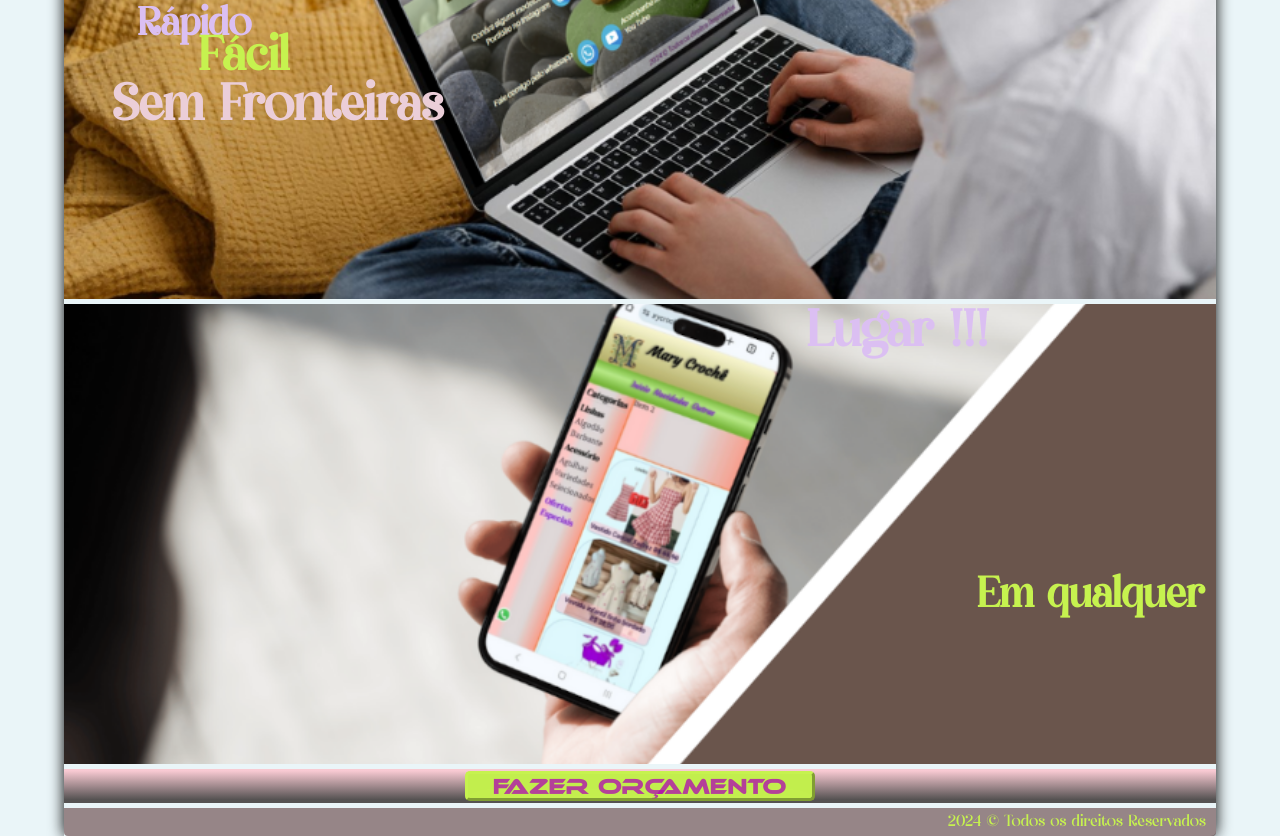
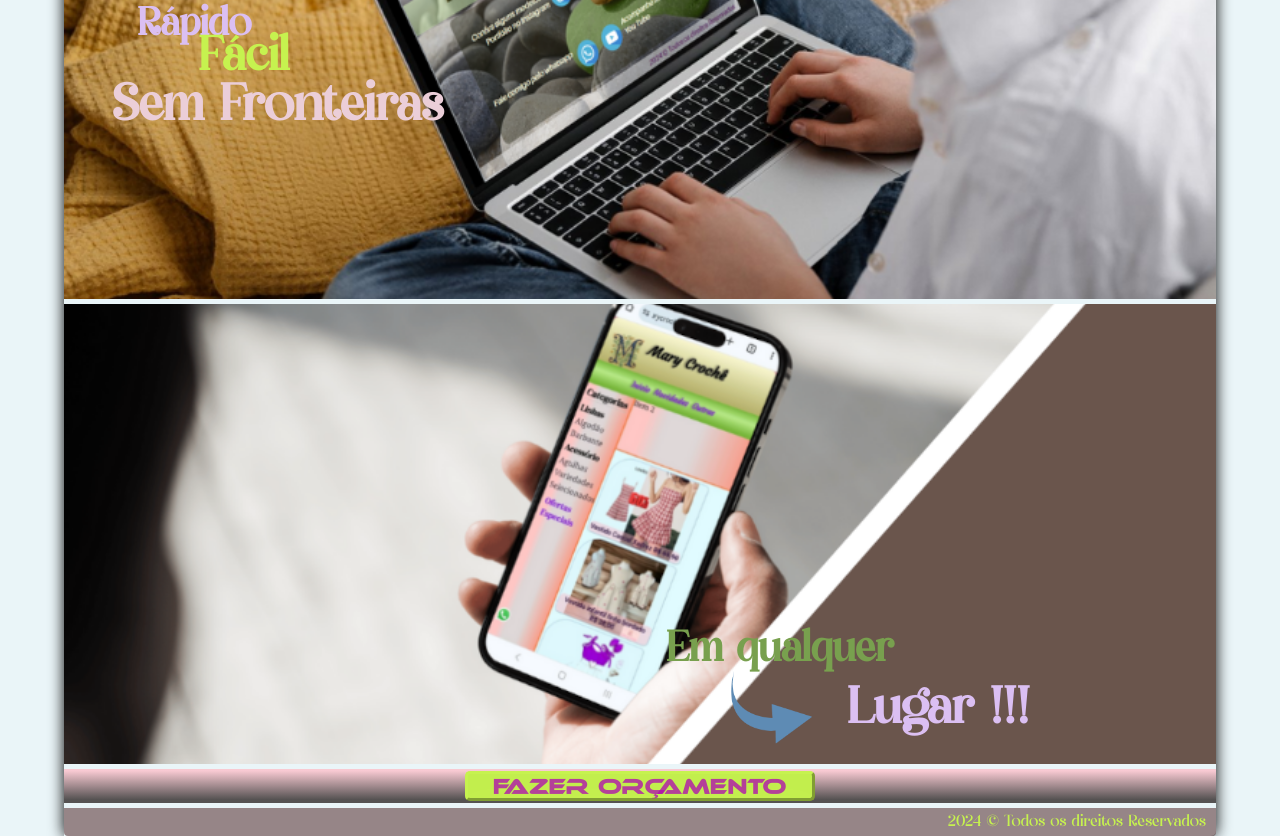
Before and after one commit to TechnoGuy28/Divulgacao_TechnoGuy, a plain HTML site: page index.html in a window 1280 px wide. Shown: the part 746-1582 px from the top of the page. Drawn offline with Linux system fonts and the light colour scheme.

Commit message:
sem comentario

```diff
--- a/exlanding.css
+++ b/exlanding.css
@@ -177,7 +177,6 @@ header h2 {
 }
 .ac1 {
     background-color: hsla(89, 48%, 78%, 0.808);
-    width: 100%;
     height: fit-content;
     text-align: center;
     color: hsl(188, 33%, 19%);
@@ -286,6 +285,7 @@ header h2 {
     animation: chegarsem 6s infinite;
 }
 .parte3 {
+    position: relative;
     width: 100%;
     height: 460px;
     background-image:  url(imagens/Design\ sem\ nome.png);
@@ -296,19 +296,24 @@ header h2 {
 .em {
     font-family: var(--font4);
     font-size: 2.5em;
-    position: relative;
-    color: var(--cor2);
-    float: right;
-    right: 0.3em;
-    top: 6.7em;
+    position: absolute;
+    color: var(--cor3);
+    top: 70%;
+    right: 28%;
 }
 .lugar {
     font-family: var(--font4);
     font-size: 3em;
+    position: absolute;
     color: var(--cor7);
-    float: right;
-    right: -3.5em;
-    top: 7em;
+    top: 82%;
+    left: 68%;
+}
+.seta {
+    width: 97px;
+    position: absolute;
+    top: 76%;
+    right: 35%;
 }
 .pedido_conteiner {
     width: 100%;
--- a/index.html
+++ b/index.html
@@ -77,6 +77,7 @@
         <section class="parte3">
             <h2 class="em">Em qualquer</h2>
             <h2 class="lugar">Lugar !!!</h2>
+            <img src="imagens/seta-curva.png" alt="" class="seta">
         </section>
         <div class="pedido_conteiner">
             <div id="formulario" class="form-conteiner">
```
Also changed, not shown: imagens/seta-curva.png (added).
